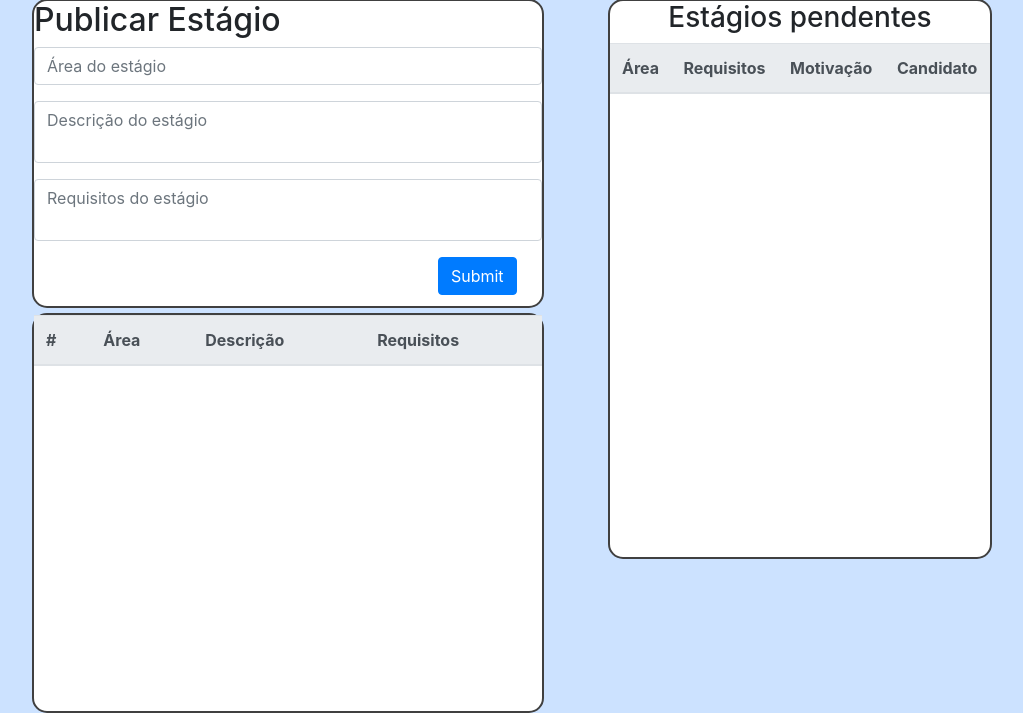
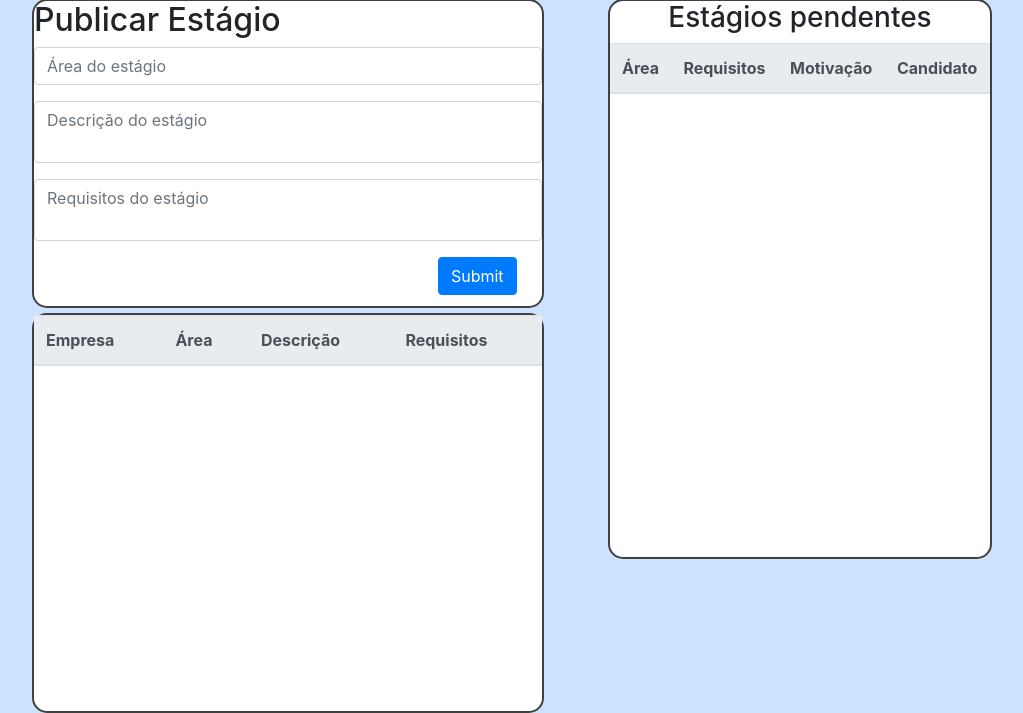
Before and after one commit to DenisDk9/traineebook, a PHP site: page /home.php in a window 1280 px wide. Shown: the part 97-810 px from the top of the page, without its empty margins (224-1247 px from the left). Run offline with PHP 8.4, Linux system fonts and the light colour scheme; the visitor is signed in with stand-in values (Sample User, id 1); data comes from the database, SQL or seed files in the repository; data that the repository does not hold is empty.

Commit message:
Add files via upload

```diff
--- a/home.php
+++ b/home.php
@@ -141,7 +141,7 @@ $estado=$result["estado"];
      <table class="table">
           <thead class="thead-light">
             <tr>
-              <th scope="col">#</th>
+              <th scope="col">Empresa</th>
               <th scope="col">Área</th>
               <th scope="col">Descrição</th>
               <th scope="col">Requisitos</th>
```
Also changed, not shown: perfilv.php (line endings or trailing spaces).
